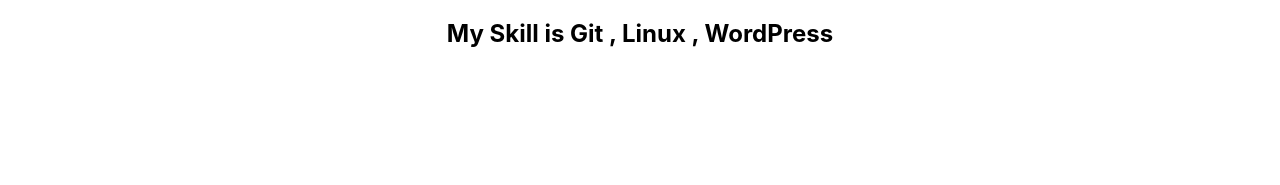
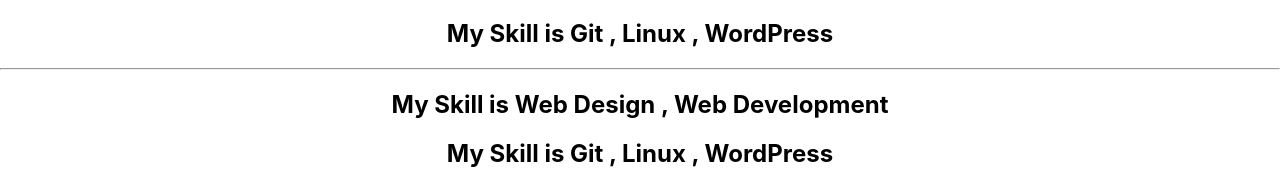
Before and after one commit to Qamar41/2nd-react-app, a React (Create React App) app: page / in a window 1280 px wide. Shown: the part 1089-1274 px from the top of the page. Before the commit the page ends 1157 px from the top, so only its background shows below. Built offline with nearby package versions, Linux system fonts and the light colour scheme.

Commit message:
Update App.js

```diff
--- a/src/App.js
+++ b/src/App.js
@@ -1,5 +1,5 @@
 import React from 'react';
-import logo from './logo.svg';
+
 import './App.css';
 import Hello from './hello.js';
 
@@ -24,7 +24,14 @@
 
 <hr/>
 <Hello skills='Web Design , Web Development ' tools='Git , Linux , WordPress'  />
+
+
+<hr/>
+<Hello skills='Web Design , Web Development ' tools='Git , Linux , WordPress'  />
+
     </div>
+
+
 
   );
 }
```
